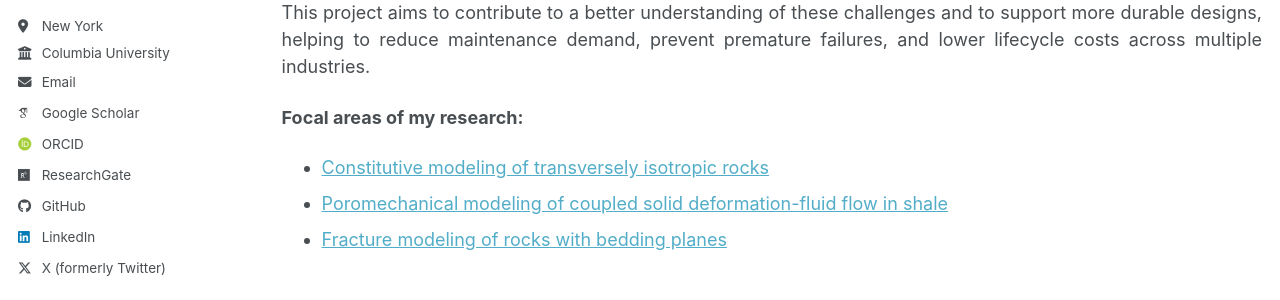
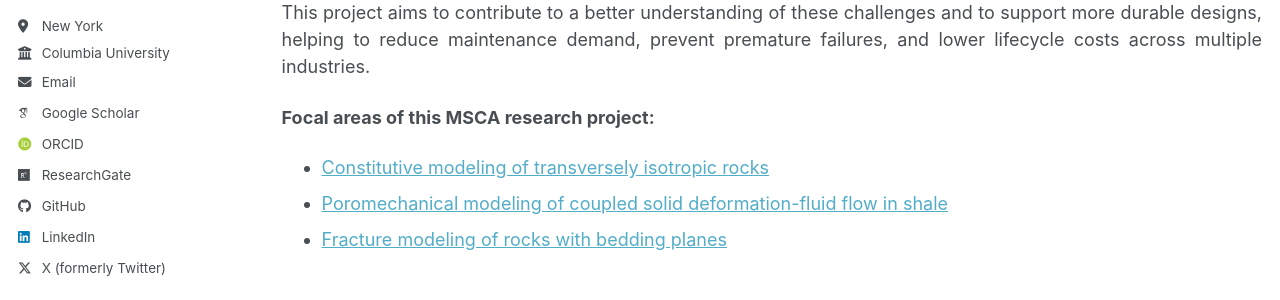
Before and after one commit to chenhhu/chenhhu.github.io, a Jekyll site: the page built from _pages/winerosi.md, in a window 1280 px wide and 987 px high. Shown: the part 488-788 px from the top of the window. Built offline with Jekyll 4.4.1, drawn with Linux system fonts in a browser that asks for light colours; some web fonts are replaced; a script bundle is joined from its source files by our own code; library files that are not in the unit come from our copies.

Commit message:
Update winerosi.md

```diff
--- a/_pages/winerosi.md
+++ b/_pages/winerosi.md
@@ -17,7 +17,7 @@ Importantly, leading-edge erosion is not only a wind energy problem. Similar ero
 This project aims to contribute to a better understanding of these challenges and to support more durable designs, helping to reduce maintenance demand, prevent premature failures, and lower lifecycle costs across multiple industries.
 </p>
 
-<b>Focal areas of my research:</b>
+<b>Focal areas of this MSCA research project:</b>
 * [Constitutive modeling of transversely isotropic rocks](constitutive-modeling)
 * [Poromechanical modeling of coupled solid deformation-fluid flow in shale](poromechanics)
 * [Fracture modeling of rocks with bedding planes](fracture-modeling)
```
